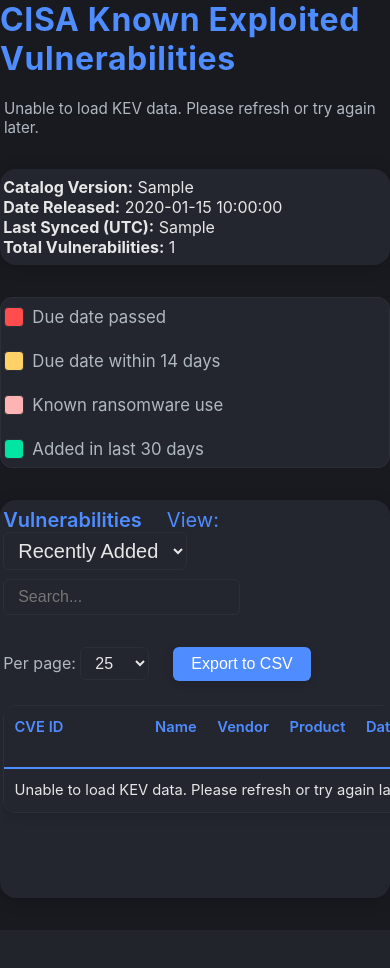
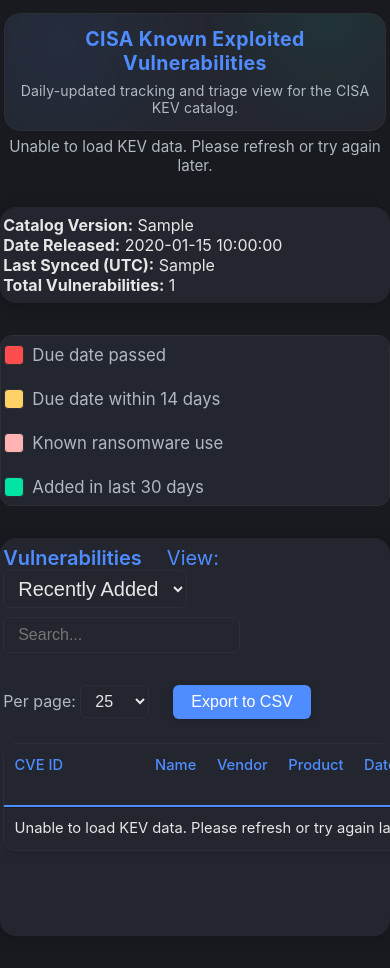
Before and after one commit to BaDxKaRMa/cisa-kev, a Python web app: template app/templates/index.html in a window 390 px wide. Before the commit the page ends 903 px from the top, so only its background shows below. Run offline with Jinja, Linux system fonts and the light colour scheme; the template is opened without the code that fills it: most values are stand-ins (such as "Sample title", 1, 10 or a date in 2020).

Commit message:
Refine table UX with centered hero, sticky headers, and expand animations

```diff
--- a/app/static/css/styles.css
+++ b/app/static/css/styles.css
@@ -47,12 +47,39 @@ h1, h2 {
     margin-top: 0;
 }
 
+.page-hero {
+    width: 98vw;
+    margin: 1.4em auto 0.4em;
+    padding: 1.25em 1.2em;
+    border-radius: 16px;
+    background:
+        radial-gradient(circle at 15% 25%, #305ca81f 0%, #00000000 45%),
+        radial-gradient(circle at 85% 0%, #00e6a212 0%, #00000000 35%),
+        var(--surface);
+    border: 1px solid var(--border);
+    text-align: center;
+    box-sizing: border-box;
+}
+
+.page-hero h1 {
+    margin: 0;
+    font-size: clamp(1.5rem, 2.2vw, 2.15rem);
+}
+
+.page-subtitle {
+    margin: 0.5em 0 0;
+    color: var(--text-muted);
+    font-size: 0.96em;
+    letter-spacing: 0.01em;
+}
+
 .status-message {
     min-height: 1.25em;
-    margin: 0.5em auto 0;
+    margin: 0.35em auto 0;
     width: 98vw;
     color: var(--text-muted);
     font-size: 0.95em;
+    text-align: center;
 }
 
 .visually-hidden {
@@ -268,11 +299,15 @@ th, td {
 th {
     background: var(--table-header);
     color: var(--primary);
-    font-weight: 600;
+    font-weight: 550;
     user-select: none;
     white-space: nowrap;
     height: 36px;
     border-bottom: 2px solid var(--primary);
+    position: sticky;
+    top: 0;
+    z-index: 2;
+    box-shadow: 0 1px 0 #00000055;
 }
 tbody tr {
     background: var(--table-row);
@@ -401,6 +457,12 @@ table td:nth-child(6) {
     table {
         min-width: 500px;
     }
+    .page-hero {
+        padding: 1em 0.8em;
+    }
+    .page-subtitle {
+        font-size: 0.92em;
+    }
     .details-row td {
         padding: 0.75em 0.55em 0.85em;
     }
@@ -433,6 +495,16 @@ table td:nth-child(6) {
         min-width: 0;
         font-size: 0.92em;
     }
+    .page-hero {
+        margin-top: 0.8em;
+        padding: 0.85em 0.55em;
+    }
+    .page-hero h1 {
+        font-size: 1.22rem;
+    }
+    .page-subtitle {
+        font-size: 0.88em;
+    }
     .details-row td {
         padding: 0.65em 0.45em 0.75em;
     }
--- a/app/static/js/dashboard.js
+++ b/app/static/js/dashboard.js
@@ -211,9 +211,27 @@ function buildDetailRow(vulnerability, rowId) {
 
 function toggleDetailRow(row, detailsRow) {
     const expanded = row.getAttribute('aria-expanded') === 'true';
-    row.setAttribute('aria-expanded', expanded ? 'false' : 'true');
-    row.classList.toggle('expanded', !expanded);
-    detailsRow.style.display = expanded ? 'none' : '';
+    const transitionMs = 170;
+
+    if (expanded) {
+        row.setAttribute('aria-expanded', 'false');
+        row.classList.remove('expanded');
+        detailsRow.classList.remove('details-visible');
+        window.setTimeout(function() {
+            if (row.getAttribute('aria-expanded') === 'false') {
+                detailsRow.style.display = 'none';
+            }
+        }, transitionMs);
+        return;
+    }
+
+    row.setAttribute('aria-expanded', 'true');
+    row.classList.add('expanded');
+    detailsRow.style.display = '';
+    // Ensure transition triggers on first open.
+    window.requestAnimationFrame(function() {
+        detailsRow.classList.add('details-visible');
+    });
 }
 
 document.addEventListener('DOMContentLoaded', function() {
@@ -481,6 +499,7 @@ function initMainTableControls() {
             const detailsRow = row.nextElementSibling;
             if (detailsRow && detailsRow.classList.contains('details-row')) {
                 detailsRow.style.display = 'none';
+                detailsRow.classList.remove('details-visible');
             }
         });
 
@@ -492,6 +511,7 @@ function initMainTableControls() {
             const detailsRow = row.nextElementSibling;
             if (detailsRow && detailsRow.classList.contains('details-row') && row.getAttribute('aria-expanded') === 'true') {
                 detailsRow.style.display = '';
+                detailsRow.classList.add('details-visible');
             }
         });
 
--- a/app/templates/index.html
+++ b/app/templates/index.html
@@ -10,7 +10,10 @@
     <link rel="stylesheet" href="./static/css/styles.css">
 </head>
 <body>
-    <h1>CISA Known Exploited Vulnerabilities</h1>
+    <header class="page-hero">
+        <h1>CISA Known Exploited Vulnerabilities</h1>
+        <p class="page-subtitle">Daily-updated tracking and triage view for the CISA KEV catalog.</p>
+    </header>
     <div id="main-status" class="status-message" role="status" aria-live="polite" aria-atomic="true"></div>
     <div class="section">
         <strong>Catalog Version:</strong> {{ catalogVersion }}<br>
```
Also changed, not shown: other parts of app/static/css/styles.css (+34 -9 lines).
